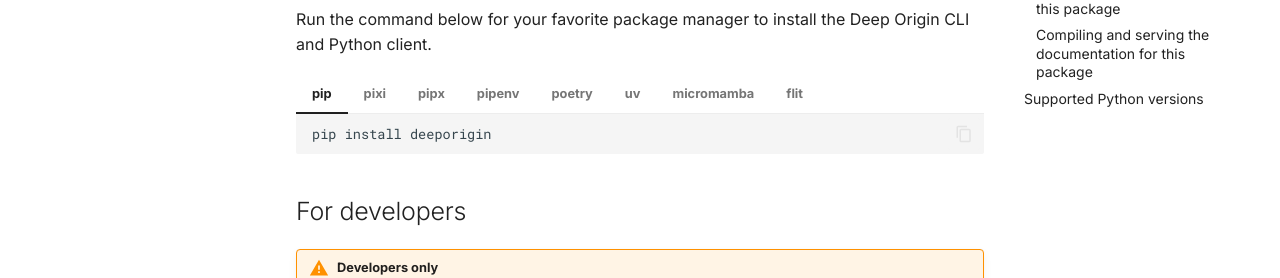
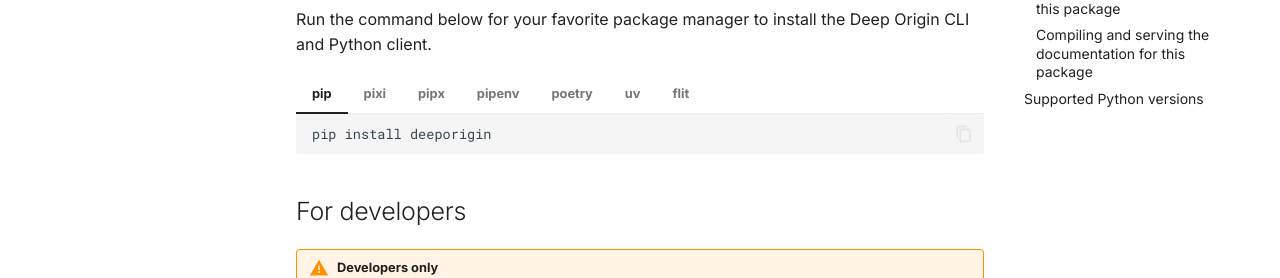
Before and after one commit to deeporiginbio/deeporigin-client, an MkDocs documentation site: the page built from docs/install.md, in a window 1280 px wide and 900 px high. Shown: the part 430-708 px from the top of the window. Built offline with MkDocs 1.6.1 and Material for MkDocs 9.7.7, drawn with Linux system fonts in a browser that asks for light colours; comment, search, counter and statistics services are not loaded.

Commit message:
fix: removed micromamba

````diff
--- a/docs/install.md
+++ b/docs/install.md
@@ -45,12 +45,6 @@
 
     ```bash
     uv pip install deeporigin
-    ```
-
-=== "micromamba"
-
-    ```bash
-    micromamba install -c https://repo.prefix.dev/deeporigin-public deeporigin
     ```
 
 === "flit"
````
